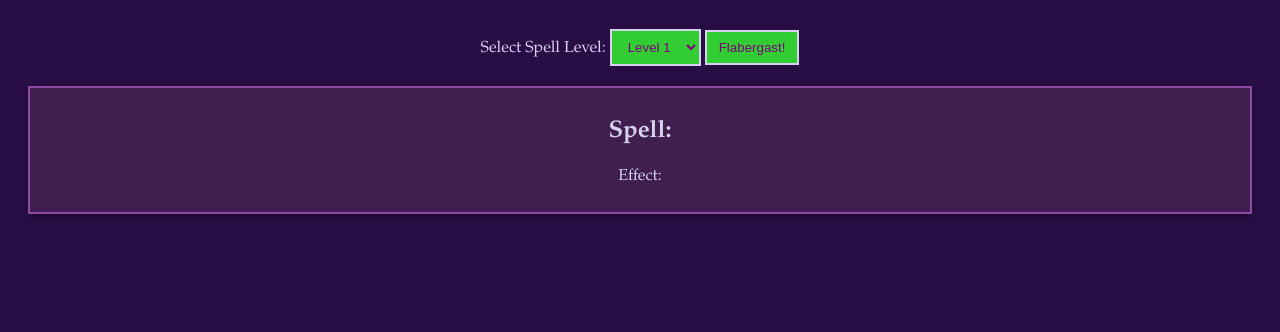
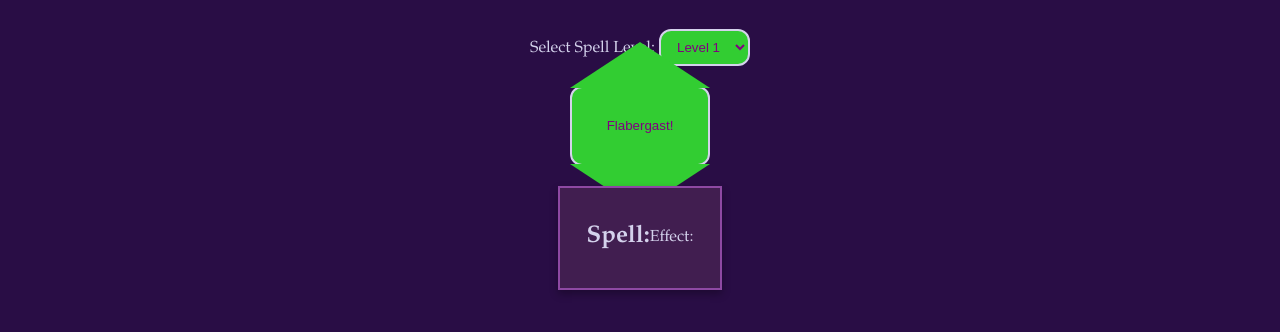
Before and after one commit to G0ddam/Flabergast-Random-Spell-Generator, a plain HTML site: page index.html in a window 1280 px wide. Shown: the part 90-422 px from the top of the page. Drawn offline with Linux system fonts and the light colour scheme.

Commit message:
Update styles.css

```diff
--- a/styles.css
+++ b/styles.css
@@ -1,24 +1,55 @@
 body {
-    font-family: 'Garamond', serif; /* Changed to a more theme-appropriate font */
-    background-color: #290d45; /* Dark purple background */
-    color: #d4d2ec; /* Soft purple text */
+    font-family: 'Garamond', serif;
+    background-color: #290d45;
+    color: #d4d2ec;
     padding: 20px;
     text-align: center;
 }
 
-select, button {
-    background-color: #32CD32; /* Green background */
-    color: #800080; /* Purple text */
-    border: 2px solid #d4d2ec; /* Soft purple border */
+select, .button {
+    background-color: #32CD32;
+    color: #800080;
+    border: 2px solid #d4d2ec;
     padding: 8px 12px;
     margin-top: 10px;
-    cursor: pointer; /* Adds a pointer cursor on hover */
+    cursor: pointer;
+    border-radius: 12px;
+}
+
+.hexagon, .button, .output {
+    position: relative;
+    width: 140px; /* Adjust size accordingly */
+    height: 80px; /* Adjust size to maintain hexagonal ratio */
+    background-color: #32CD32;
+    margin: 20px auto;
+    display: flex;
+    justify-content: center;
+    align-items: center;
+    text-align: center;
+}
+
+.hexagon:before, .hexagon:after, .button:before, .button:after, .output:before, .output:after {
+    content: "";
+    position: absolute;
+    width: 0;
+    border-left: 70px solid transparent; /* Half of width */
+    border-right: 70px solid transparent; /* Half of width */
+}
+
+.hexagon:before, .button:before, .output:before {
+    bottom: 100%;
+    border-bottom: 46px solid #32CD32; /* Adjust color and height for your needs */
+}
+
+.hexagon:after, .button:after, .output:after {
+    top: 100%;
+    border-top: 46px solid #32CD32; /* Adjust color and height for your needs */
 }
 
 #spellOutput {
-    margin-top: 20px;
-    background-color: #411e50; /* Slightly different purple for contrast */
-    border: 2px solid #8e49a3; /* Bright purple border */
+    background-color: #411e50;
+    border: 2px solid #8e49a3;
     padding: 10px;
-    box-shadow: 0 4px 8px rgba(0, 0, 0, 0.3); /* Adding some shadow for depth */
+    box-shadow: 0 4px 8px rgba(0, 0, 0, 0.3);
+    overflow: hidden; /* Ensures no content spills outside the hexagonal shape */
 }
```
